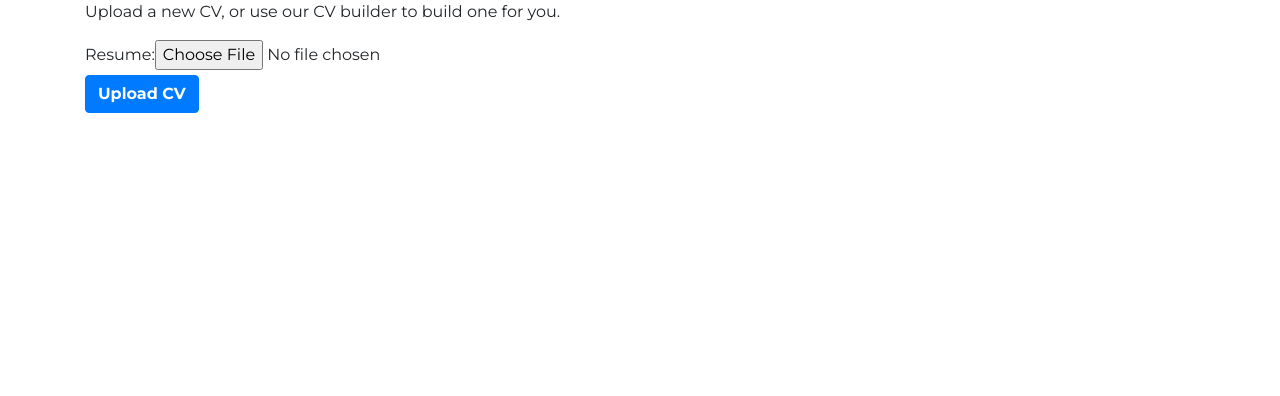
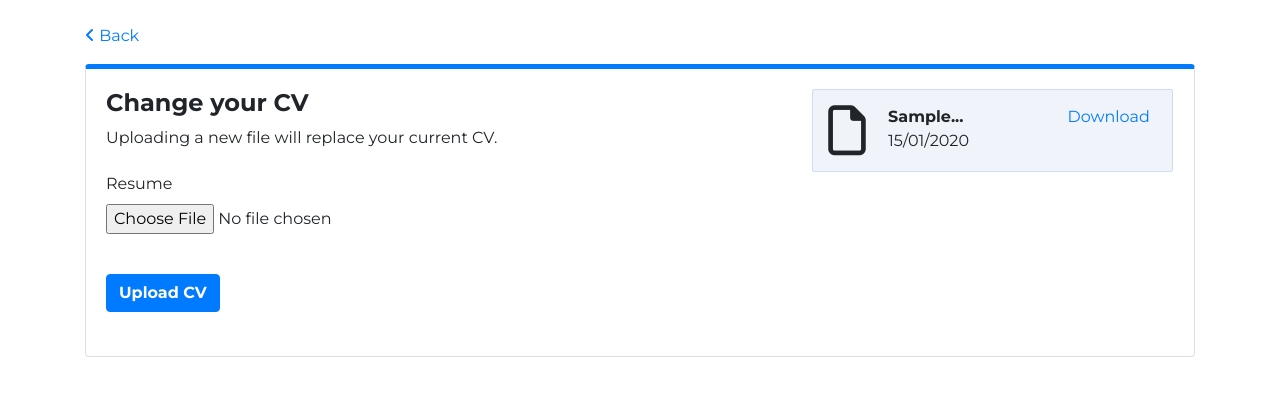
Before and after one commit to matt-stanford/job-search, a Django app: page /accounts/uploadcv/ in a window 1280 px wide. Shown: the part 60-456 px from the top of the page. Run offline with Django 3.2, Linux system fonts and the light colour scheme; a user stored in the database is signed in; tables that the repository leaves empty hold one stand-in row (values such as "Sample post"); some libraries are stand-ins or nearby versions.

```diff
--- a/jobsearch/static/css/main.css
+++ b/jobsearch/static/css/main.css
@@ -156,4 +156,20 @@ h5 {
 .cv-name {
     font-weight: 700;
 }
+
+.blue-top {
+    border-top-width: 5px !important;
+    border-top-color: #007bff !important;
+}
+
+.download-cv {
+    border-radius: 2px;
+    padding: 15px 0px;
+    border: 1px solid #cfddf3;
+    background-color: #f0f4fa;
+}
+
+.large-icon {
+    font-size: 50px;
+}
 /*  :not(.btn-register, .dropdown-show) */
--- a/templates/accounts/profile.html
+++ b/templates/accounts/profile.html
@@ -19,9 +19,12 @@
                 <div class="card">
                     <h5 class="card-header"><i class="far fa-file mr-2"></i>CV</h5>
                     <div class="card-body">
-                        {% if user.resume == Null %}
+                        {% if not user.resume %}
                             <div class="alert alert-danger" role="alert">
                                 <strong>You haven't uploaded a CV yet.</strong> To apply for jobs you'll need a CV.
+                            </div>
+                            <div class="data">
+                                <a href="{% url 'uploadcv' %}" class="btn btn-primary">Continue</a>
                             </div>
                         {% else %}
                             <div class="row">
--- a/templates/accounts/uploadcv.html
+++ b/templates/accounts/uploadcv.html
@@ -5,11 +5,44 @@
 {% block title %}Upload CV{% endblock %}
 
 {% block content %}
-<p class="card-text">Upload a new CV, or use our CV builder to build one for you.</p>
-    <form method="post" enctype="multipart/form-data">
-        {% csrf_token %}
-        {{ form }}
-        <br>
-        <button type="submit" class="btn btn-primary mb-4">Upload CV</button>
-    </form>
+<br>
+    <a href="{% url 'profile' %}"><i class="fas fa-angle-left"></i> Back</a>
+    <div class="card mt-3 blue-top">
+        <div class="card-body">
+            <div class="row pr-3">
+                {% if user.resume %}
+                    <div class="col-sm-8">
+                        <h1>Change your CV</h1>
+                        <p>Uploading a new file will replace your current CV.</p>
+                    </div>
+                    <div class="col-sm-4">
+                        <div class="row download-cv">
+                            <div class="col-md-2">
+                                <i class="far fa-file large-icon"></i>
+                            </div>
+                            <div class="col-md-6">
+                                <strong>{{ user.resume.filename }}</strong>
+                                <br>
+                                <span>{{ user.resume.date_uploaded|date:"d/m/Y" }}</span>
+                            </div>
+                            <div class="col-md-4">
+                                <a href="#">Download</a>
+                            </div>
+                        </div>
+                    </div>
+                {% else %}
+                    <h1>Add your CV</h1>
+                {% endif %}
+            </div>
+
+            <div class="upload-cv">
+                <form method="post" enctype="multipart/form-data">
+                    {% csrf_token %}
+                    {{ form|crispy }}
+                    <br>
+                    <button type="submit" class="btn btn-primary mb-4">Upload CV</button>
+                </form>
+            </div>
+        </div>
+    </div>
 {% endblock %}
```
